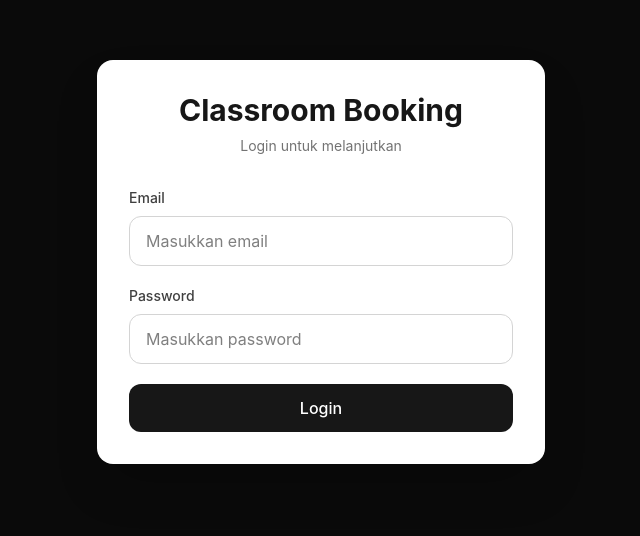
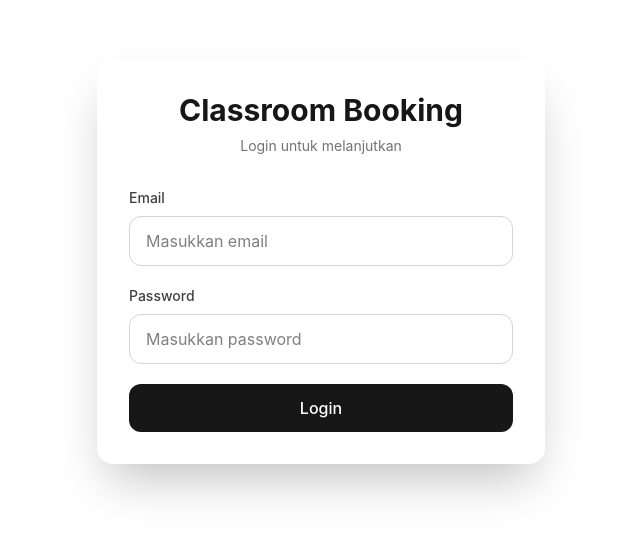
Before and after one commit to curteinnn/classroom-booking, a React app in the folder frontend/: page / in a window 1280 px wide. Shown: the part 138-674 px from the top of the page, without its empty margins (319-959 px from the left). Built offline with nearby package versions, Linux system fonts and the light colour scheme; the HTML template or start-up script is replaced by a standard one.

Commit message:
login-bg

```diff
--- a/frontend/src/pages/Login.jsx
+++ b/frontend/src/pages/Login.jsx
@@ -16,7 +16,7 @@
   return (
     <main
       ref={container}
-      className="min-h-screen bg-neutral-950 flex items-center justify-center px-6"
+      className="min-h-screen bg-grey-300 flex items-center justify-center px-6"
     >
       <div className="login-card w-full max-w-md rounded-2xl bg-white p-8 shadow-2xl">
         <div className="login-title mb-8 text-center">
```
